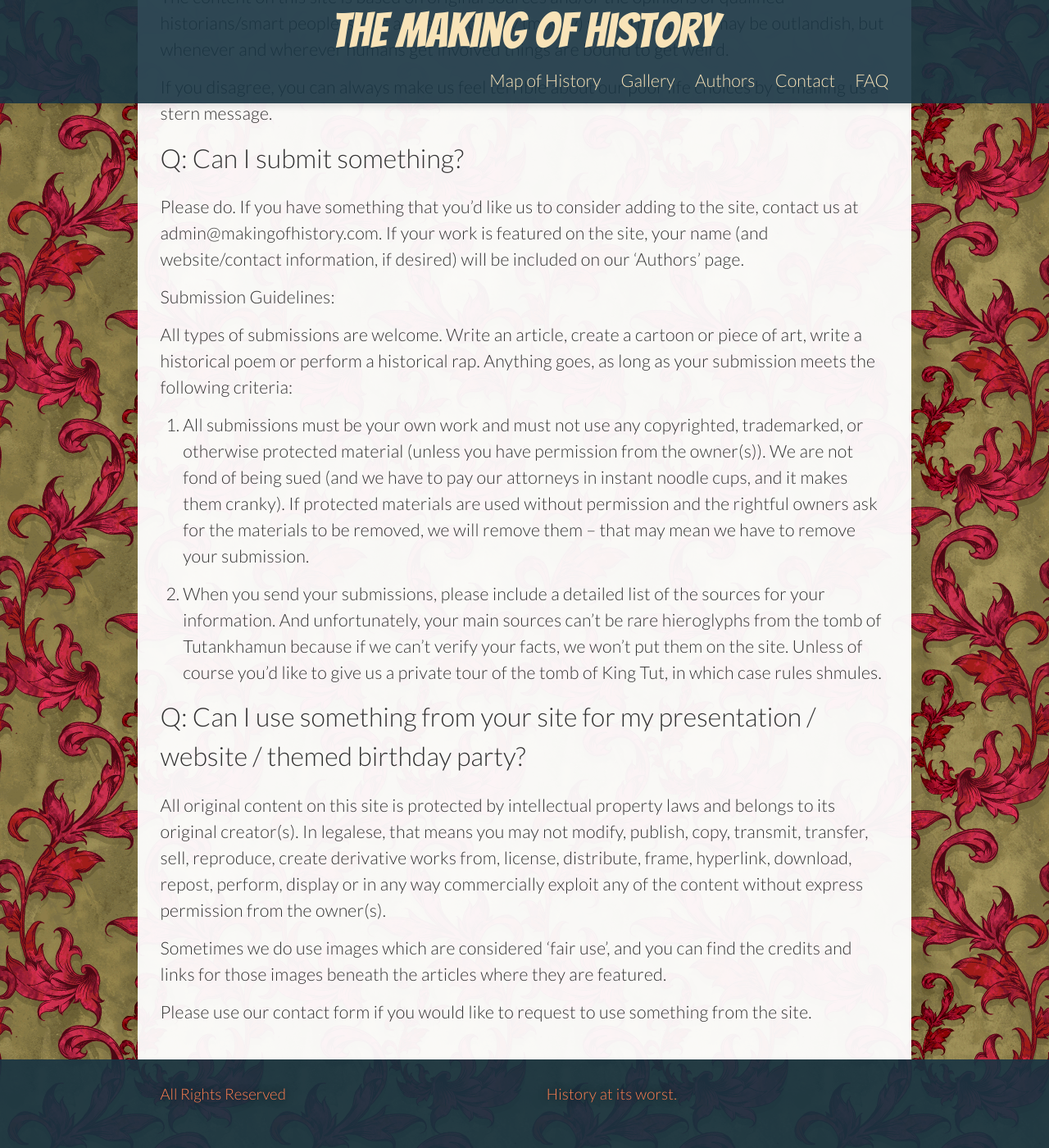
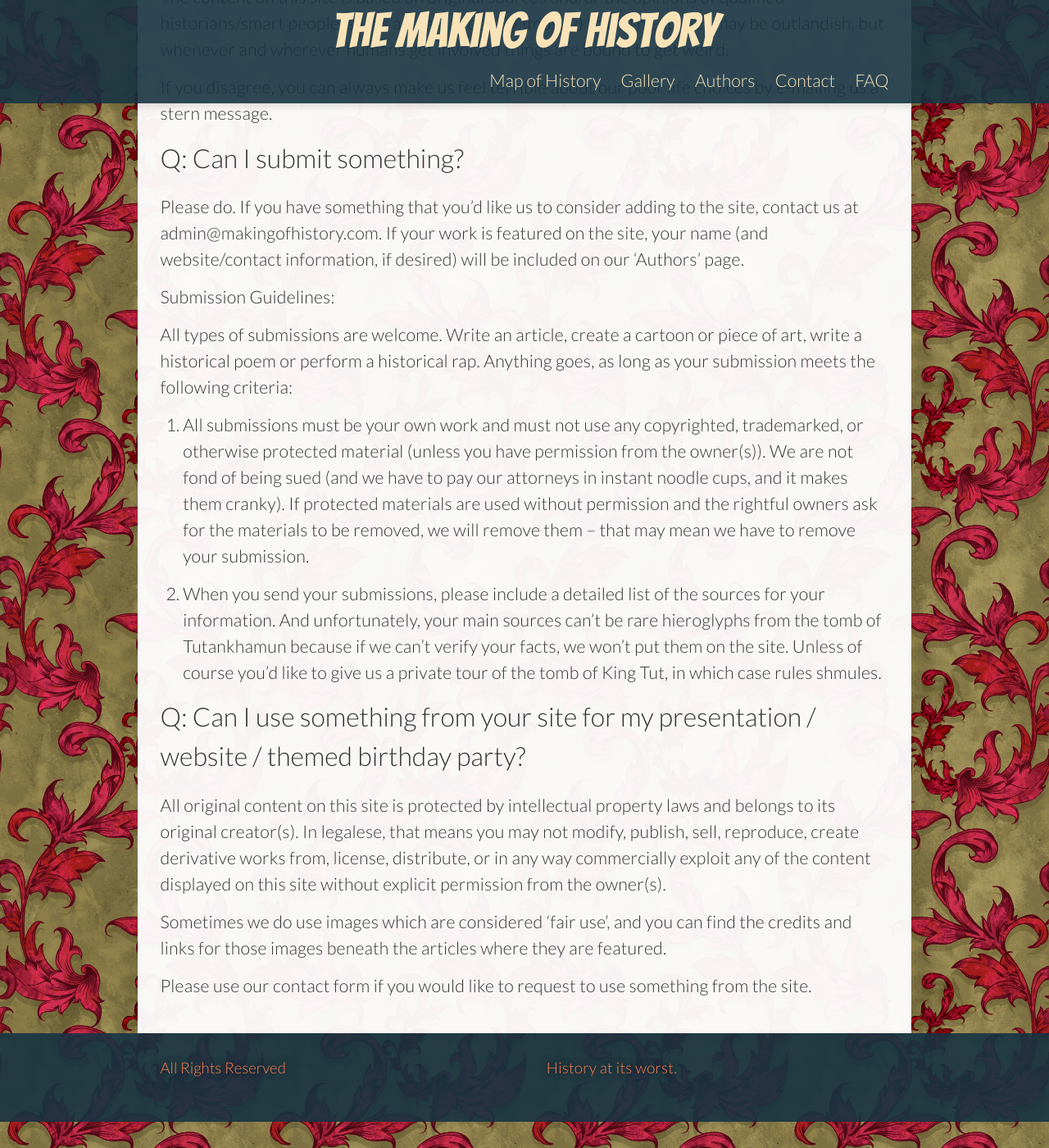
Before and after one commit to benadamstyles/making-of-history, a Jekyll site: the page built from FAQ.md, in a window 1280 px wide and 1400 px high, scrolled down 693 px. Shown: the whole window at 82% size. Built offline with Jekyll 4.4.1, drawn with Linux system fonts in a browser that asks for light colours.

Commit message:
Updated FAQ.md

```diff
--- a/FAQ.md
+++ b/FAQ.md
@@ -39,7 +39,7 @@
 
 ## Q: Can I use something from your site for my presentation / website / themed birthday party?
 
-All original content on this site is protected by intellectual property laws and belongs to its original creator(s). In legalese, that means you may not modify, publish, copy, transmit, transfer, sell, reproduce, create derivative works from, license, distribute, frame, hyperlink, download, repost, perform, display or in any way commercially exploit any of the content without express permission from the owner(s).
+All original content on this site is protected by intellectual property laws and belongs to its original creator(s). In legalese, that means you may not modify, publish, sell, reproduce, create derivative works from, license, distribute, or in any way commercially exploit any of the content displayed on this site without explicit permission from the owner(s).
 
 Sometimes we do use images which are considered 'fair use', and you can find the credits and links for those images beneath the articles where they are featured.
 
```
